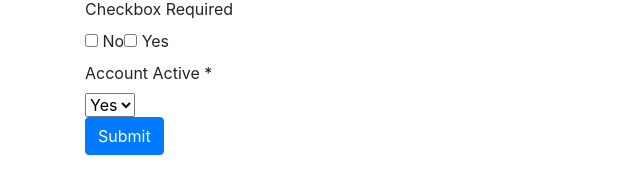
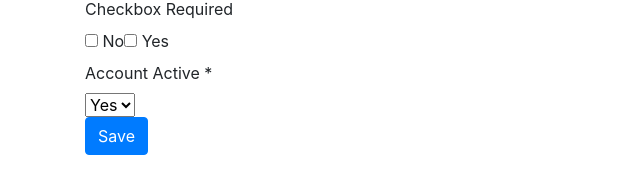
Before and after one commit to rzfarrell/php-form-helper, a PHP site: page /example.php in a window 1280 px wide. Shown: the part 623-800 px from the top of the page, without its empty margins (0-640 px from the left). Run offline with PHP 8.4, Linux system fonts and the light colour scheme; some libraries are stand-ins or nearby versions.

Commit message:
Make submit button honor the "Label" option

```diff
--- a/php-form-helper.php
+++ b/php-form-helper.php
@@ -227,7 +227,7 @@ class PHPFormHelper
 
 	function createSubmit($name, $options)
 	{
-		if (isset($options['label'])) $options['label'] = 'Submit';
+		if (!isset($options['label'])) $options['label'] = 'Submit';
 		echo '<div class="form-actions"><input name="'.$name.'" type="submit" value="'.$options['label'].'" class="btn btn-primary" /></div>';
 	}
 
```
